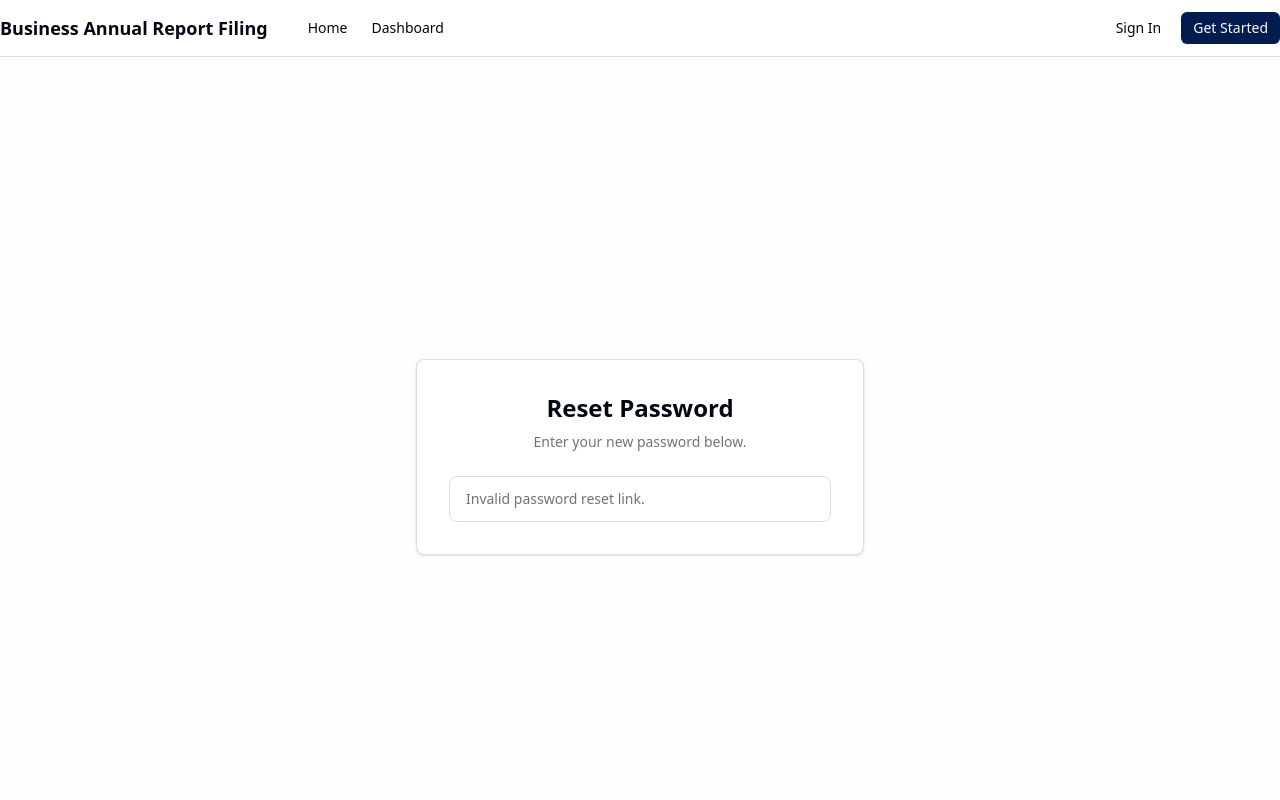
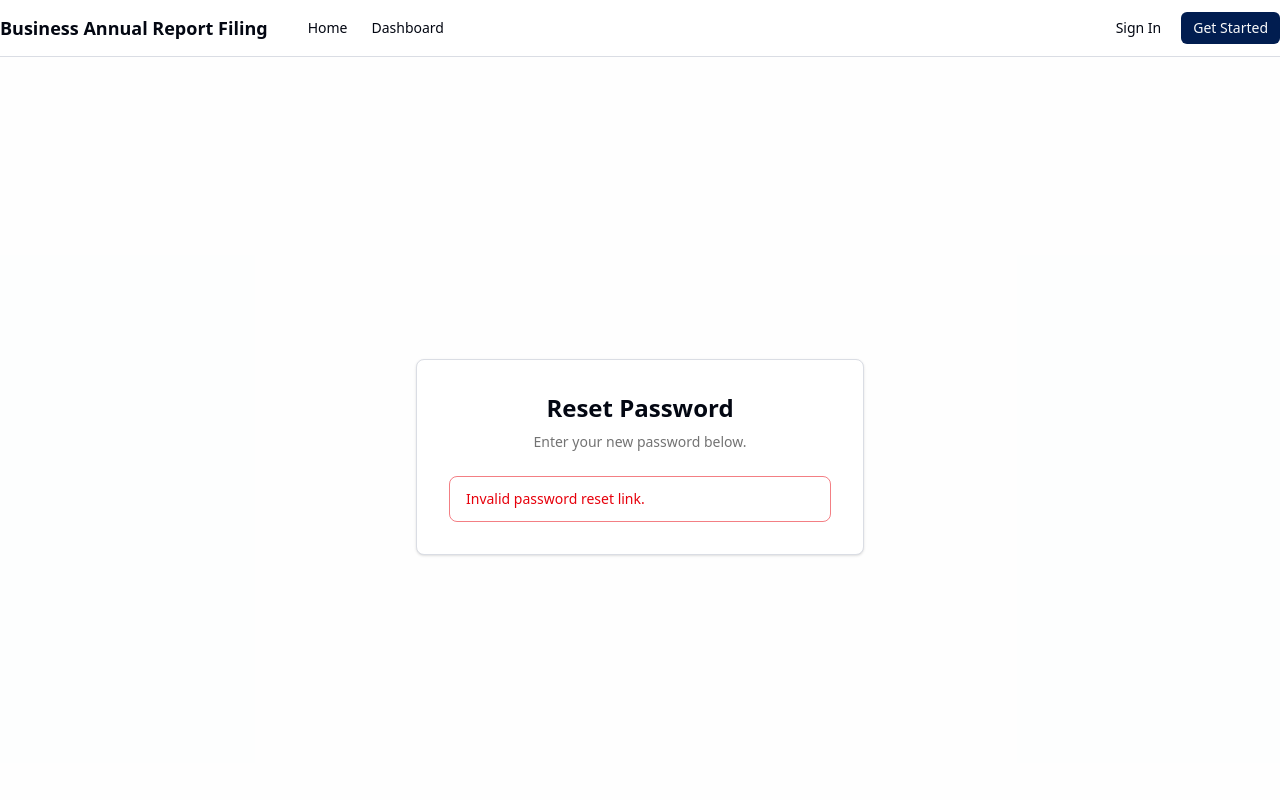
Before and after one commit to rbrandonwest/compliance-pro, a Next.js app: page /reset-password in a window 1280 px wide. Shown: the top 800 px of the page. Built offline with nearby package versions, Linux system fonts and the light colour scheme; no server answers.

Commit message:
Fix deployment error

```diff
--- /dev/null
+++ b/components/ui/alert.tsx
@@ -0,0 +1,47 @@
+import * as React from "react"
+import { cva, type VariantProps } from "class-variance-authority"
+
+import { cn } from "@/lib/utils"
+
+const alertVariants = cva(
+    "relative w-full rounded-lg border px-4 py-3 text-sm [&>svg+div]:translate-y-[-3px] [&>svg]:absolute [&>svg]:left-4 [&>svg]:top-4 [&>svg]:text-foreground [&>svg~*]:pl-7",
+    {
+        variants: {
+            variant: {
+                default: "bg-background text-foreground",
+                destructive:
+                    "border-destructive/50 text-destructive dark:border-destructive [&>svg]:text-destructive",
+            },
+        },
+        defaultVariants: {
+            variant: "default",
+        },
+    }
+)
+
+const Alert = React.forwardRef<
+    HTMLDivElement,
+    React.HTMLAttributes<HTMLDivElement> & VariantProps<typeof alertVariants>
+>(({ className, variant, ...props }, ref) => (
+    <div
+        ref={ref}
+        role="alert"
+        className={cn(alertVariants({ variant }), className)}
+        {...props}
+    />
+))
+Alert.displayName = "Alert"
+
+const AlertDescription = React.forwardRef<
+    HTMLParagraphElement,
+    React.HTMLAttributes<HTMLParagraphElement>
+>(({ className, ...props }, ref) => (
+    <div
+        ref={ref}
+        className={cn("text-sm [&_p]:leading-relaxed", className)}
+        {...props}
+    />
+))
+AlertDescription.displayName = "AlertDescription"
+
+export { Alert, AlertDescription }
```
